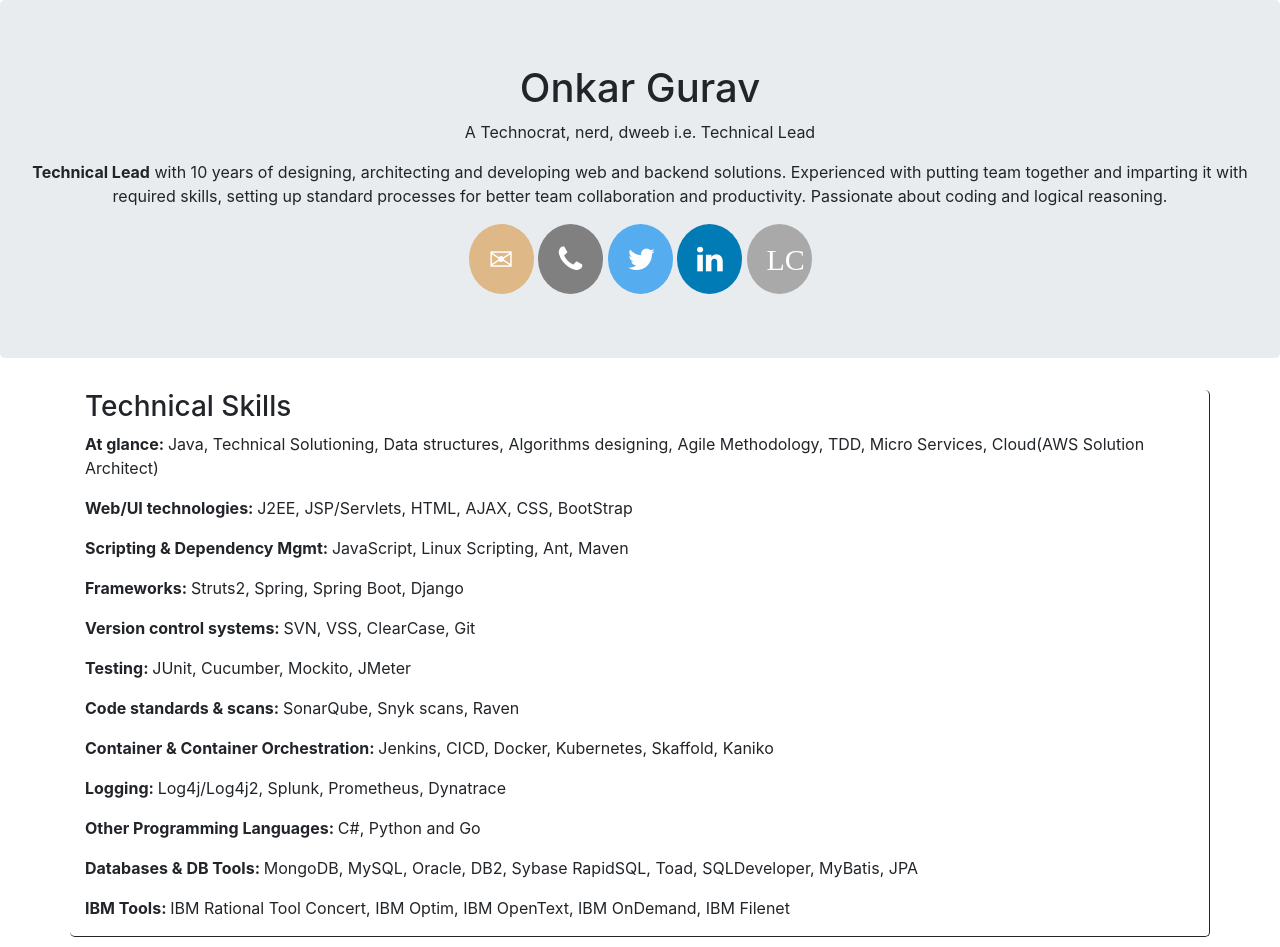
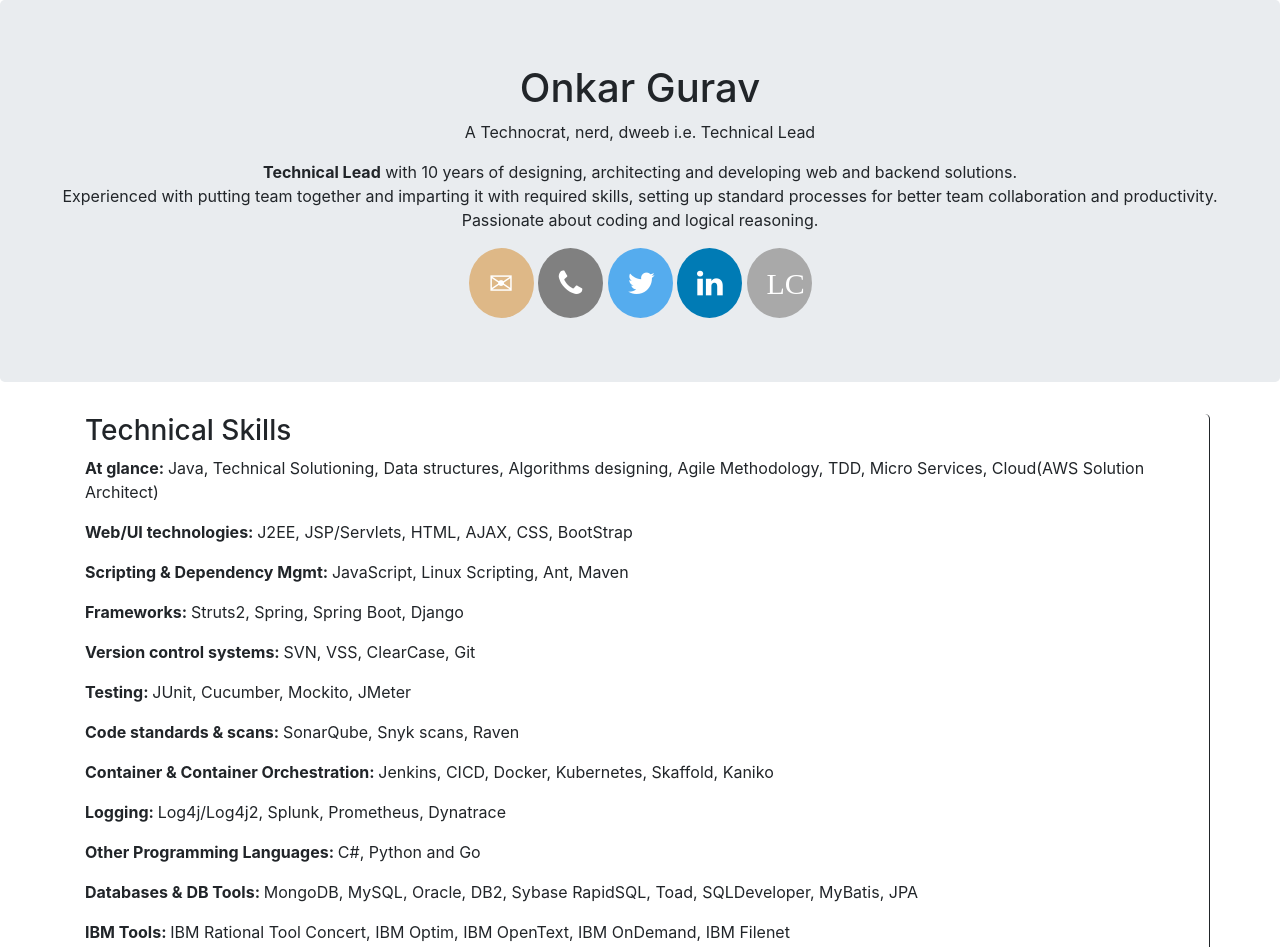
Before and after one commit to letonkargit/letonkargit.github.io, a plain HTML site: page index.html in a window 1280 px wide. Shown: the top 947 px of the page. Drawn offline with nearby package versions, Linux system fonts and the light colour scheme.

Commit message:
Update index.html

```diff
--- a/index.html
+++ b/index.html
@@ -53,8 +53,8 @@
             <h1>Onkar Gurav</h1>
             <p>A Technocrat, nerd, dweeb i.e. Technical Lead</p>
             <p><b>Technical Lead</b> with 10 years of designing, architecting and developing web and backend
-solutions. Experienced with putting team together and imparting it with required skills, setting up standard
-processes for better team collaboration and productivity. Passionate about coding and logical reasoning.
+solutions.<br> Experienced with putting team together and imparting it with required skills, setting up standard
+processes for better team collaboration and productivity. <br>Passionate about coding and logical reasoning.
 </p>
 
             <a href="mailto:onkargurav777@gmail.com" class="fa fa-email">&#x2709;</a>
```
